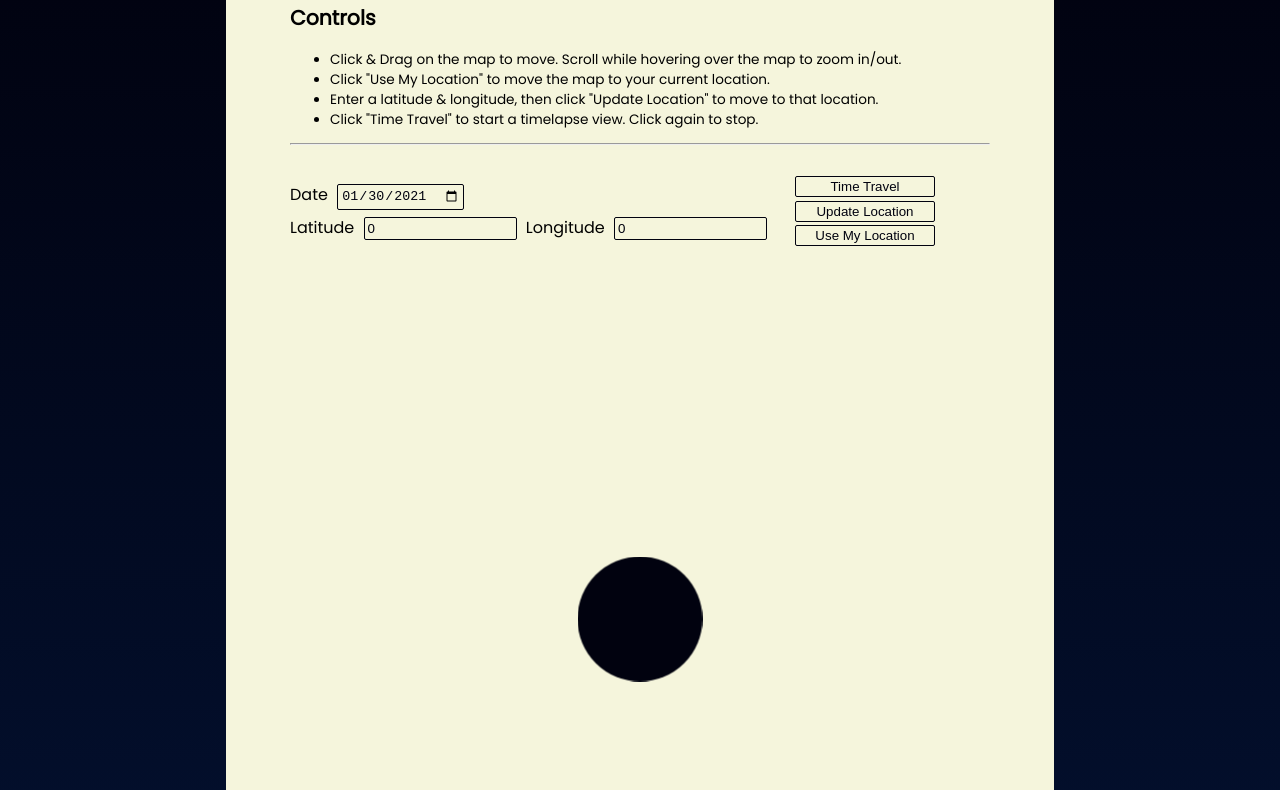
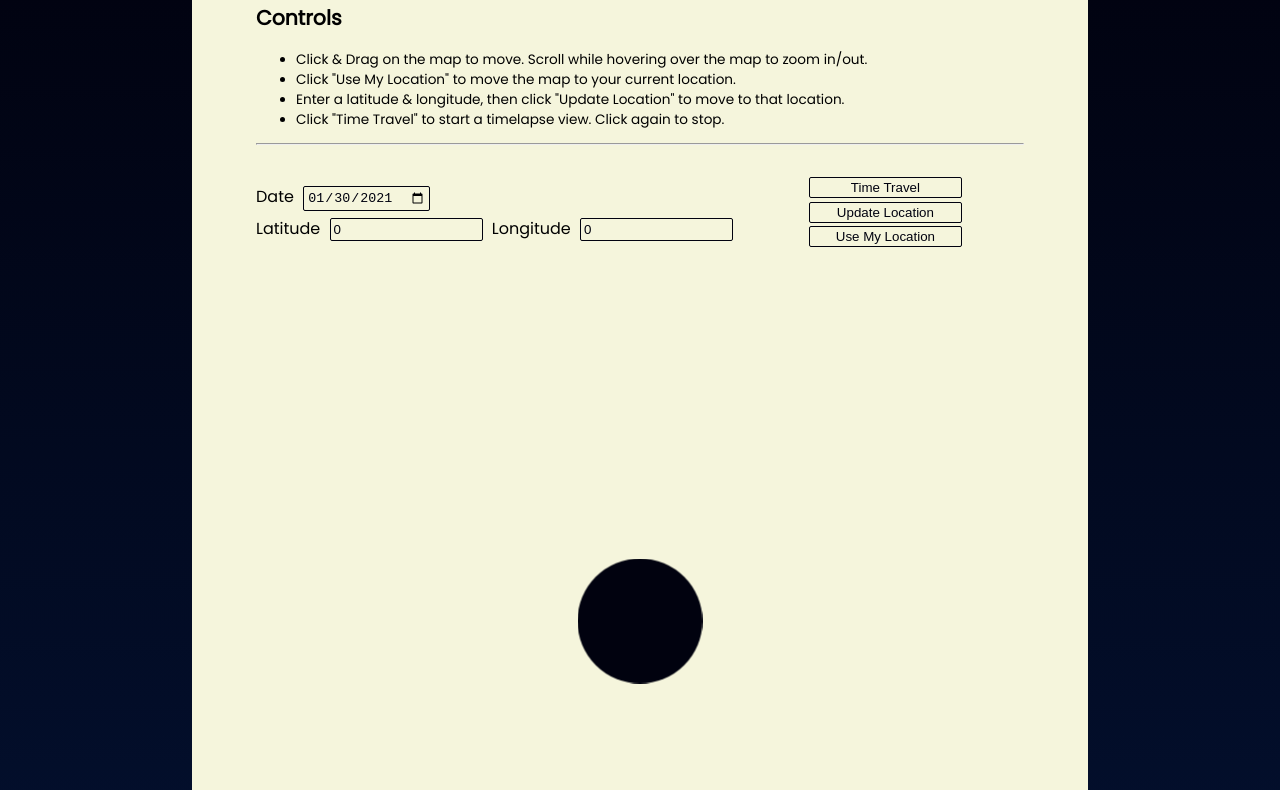
Before and after one commit to mjoerussell/onenightonearth, a website built with webpack: page public/index.html in a window 1280 px wide. Shown: the part 69-859 px from the top of the page. Built offline with nearby package versions, Linux system fonts and the light colour scheme; files whose address does not match are found by name.

Commit message:
Renaming render.ts to renderer.ts

```diff
--- a/public/controls.ts
+++ b/public/controls.ts
@@ -1,4 +1,4 @@
-import { Renderer } from './render';
+import { Renderer } from './renderer';
 import { Coord } from './wasm/size';
 
 interface DragState {
--- a/public/render.ts
+++ b/public/renderer.ts
@@ -26,8 +26,8 @@ export class Renderer {
     private offscreen_canvas: HTMLCanvasElement;
     private offscreen_ctx: CanvasRenderingContext2D;
 
-    private readonly default_width = 700;
-    private readonly default_height = 700;
+    // private readonly default_width = 700;
+    // private readonly default_height = 700;
 
     private settings: CanvasSettings;
 
@@ -37,8 +37,8 @@ export class Renderer {
         this.main_canvas = document.getElementById(canvas_id) as HTMLCanvasElement;
         this.main_ctx = this.main_canvas.getContext('2d')!;
 
-        this.main_canvas.width = options?.width ?? this.default_width;
-        this.main_canvas.height = options?.height ?? this.default_height;
+        // this.main_canvas.width = options?.width ?? this.default_width;
+        // this.main_canvas.height = options?.height ?? this.default_height;
 
         this.settings = {
             width: this.main_canvas.width,
--- a/public/styles/main.css
+++ b/public/styles/main.css
@@ -13,8 +13,8 @@ h1 {
 }
 
 .page-container {
-    width: 700px;
-    height: 100%;
+    width: 60vw;
+    /* height: 100%; */
     padding: 0 5%;
     margin-left: 50%;
     transform: translateX(-50%);
@@ -90,7 +90,8 @@ button:hover {
 .canvas-container {
     display: inline-block;
     position: relative;
-    width: 700px;
+    /* width: 700px; */
+    width: 100%;
     min-height: 700px;
 }
 
@@ -98,6 +99,7 @@ button:hover {
     cursor: grab;
     display: inline;
     position: absolute;
+    width: 100%;
 }
 
 .canvas-container #loading-icon-container {
--- a/public/wasm/size.ts
+++ b/public/wasm/size.ts
@@ -1,4 +1,4 @@
-import { CanvasSettings } from '../render';
+import { CanvasSettings } from '../renderer';
 
 export enum WasmPrimative {
     u8,
--- a/public/wasm/wasm-interface.ts
+++ b/public/wasm/wasm-interface.ts
@@ -15,7 +15,7 @@ import {
     WasmStar,
     sizedWasmStar,
 } from './size';
-import { CanvasSettings } from '../render';
+import { CanvasSettings } from '../renderer';
 
 export class WasmInterface {
     constructor(private instance: WebAssembly.Instance) {}
```
